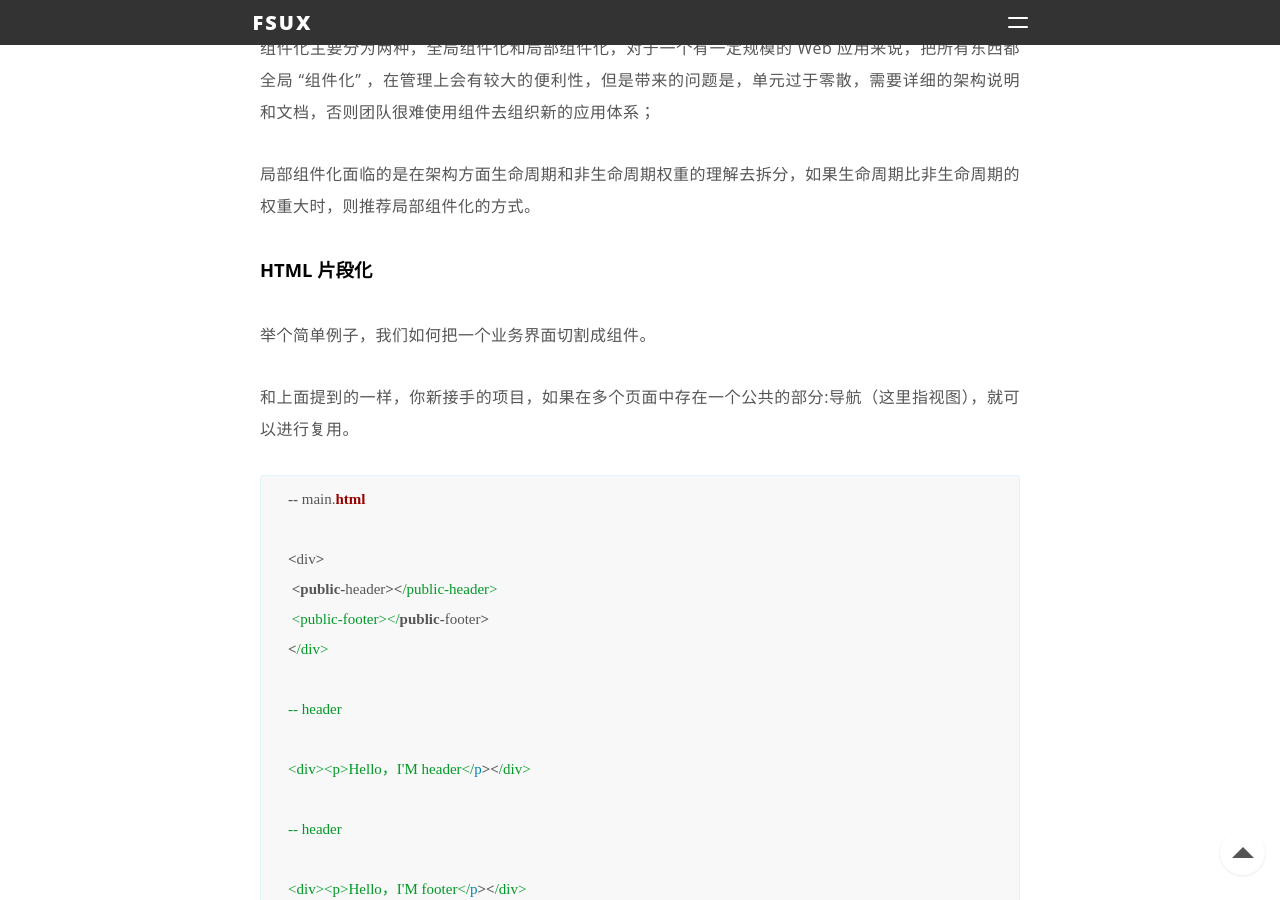
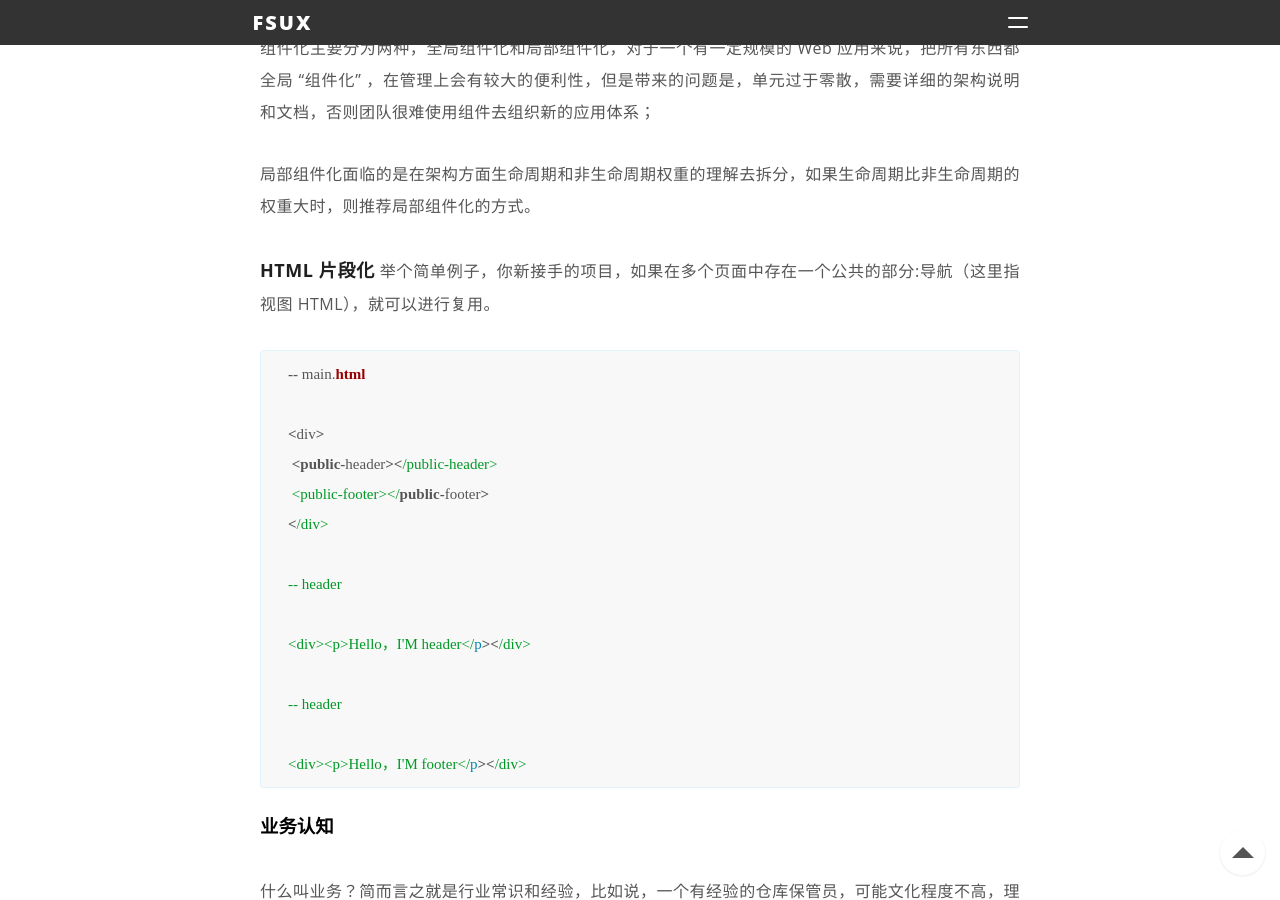
Before and after one commit to Haonancx/Haonancx.github.io, a Jekyll site: the page built from _posts/2017-6-1-Talk-about-component-architecture.markdown, in a window 1280 px wide and 900 px high, scrolled down 4561 px. Built offline with Jekyll 4.4.1, drawn with Linux system fonts in a browser that asks for light colours; nearby versions of some CDN libraries; Markdown is read by kramdown in place of the engine named in the settings; comment, search, counter and statistics services are not loaded.

Commit message:
文章整理

```diff
--- a/_posts/2017-6-1-Talk-about-component-architecture.markdown
+++ b/_posts/2017-6-1-Talk-about-component-architecture.markdown
@@ -94,11 +94,7 @@
 
 局部组件化面临的是在架构方面生命周期和非生命周期权重的理解去拆分，如果生命周期比非生命周期的权重大时，则推荐局部组件化的方式。
 
-#### HTML 片段化
-
-举个简单例子，我们如何把一个业务界面切割成组件。
-
-和上面提到的一样，你新接手的项目，如果在多个页面中存在一个公共的部分:导航（这里指视图），就可以进行复用。
+**HTML 片段化** 举个简单例子，你新接手的项目，如果在多个页面中存在一个公共的部分:导航（这里指视图 HTML），就可以进行复用。
 
 {% highlight ruby %}
 
```
